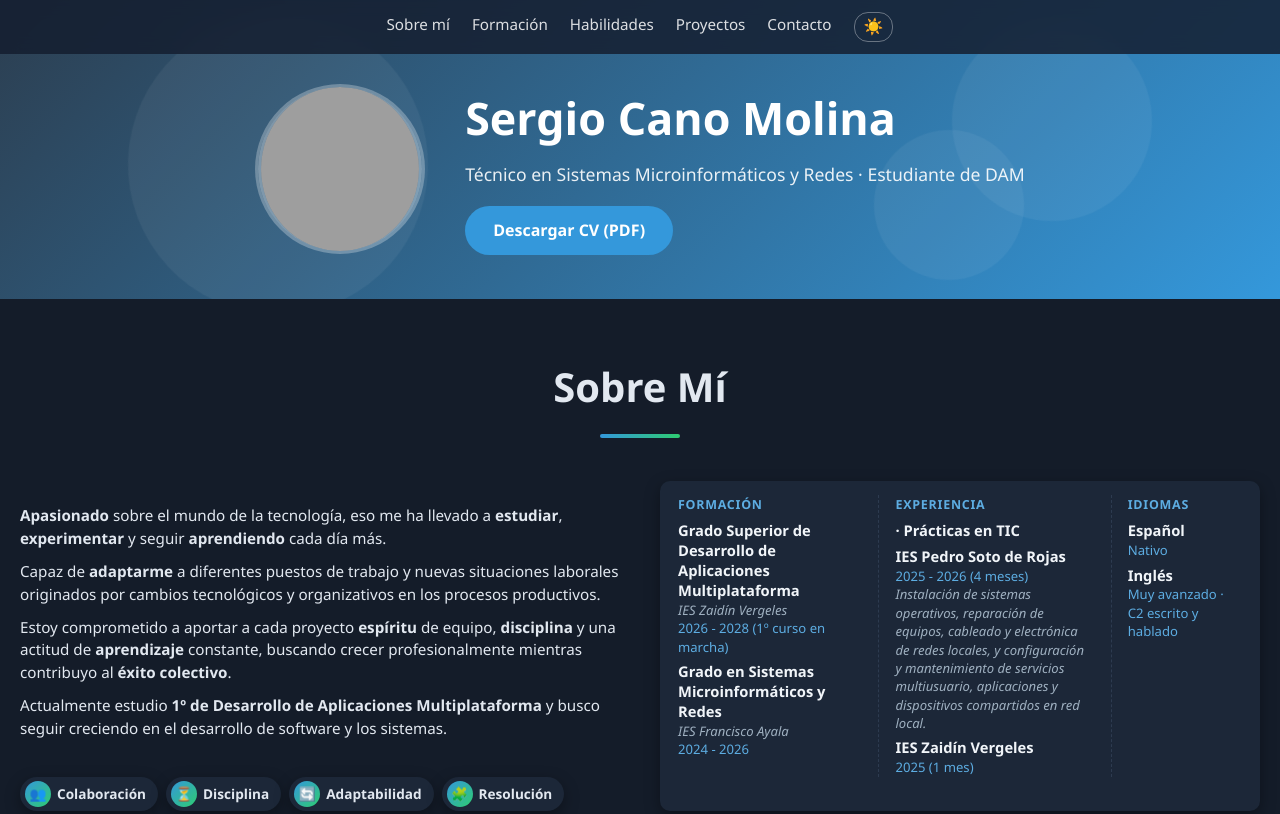
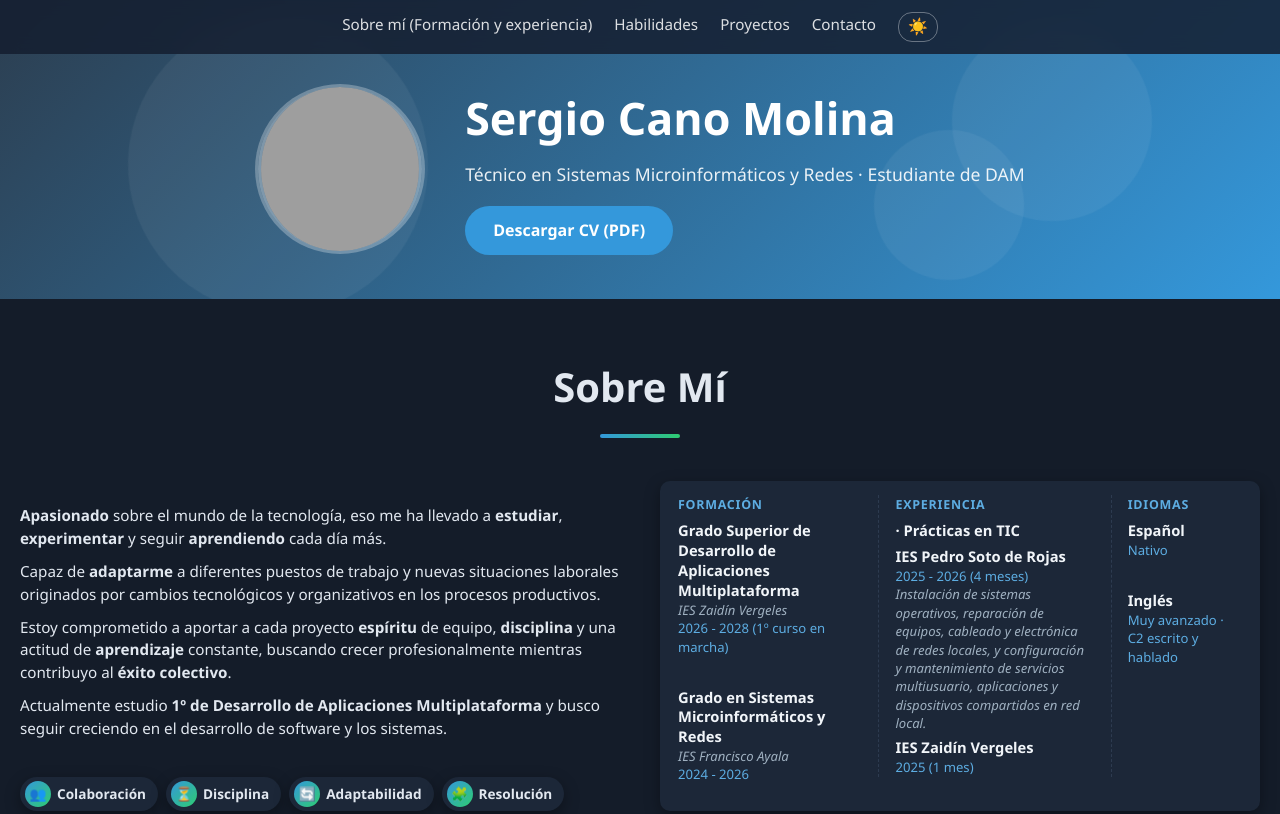
Before and after one commit to Scanmol/scanmolcv, a plain HTML site: page index.html in a window 1280 px wide. Shown: the top 814 px of the page. Drawn offline with Linux system fonts and the light colour scheme; grey boxes are pictures that could not be loaded.

Commit message:
pequeños cambios y formateo

```diff
--- a/index.html
+++ b/index.html
@@ -17,8 +17,7 @@
 </head>
 <body>
 <nav class="main-nav" aria-label="Navegación principal">
-        <a href="#sobre-mi" style="text-decoration:none">Sobre mí</a>
-        <a href="#formacion" style="text-decoration:none">Formación</a>
+        <a href="#sobre-mi" style="text-decoration:none">Sobre mí (Formación y experiencia)</a>
         <a href="#habilidades" style="text-decoration:none">Habilidades</a>
         <a href="#proyectos" style="text-decoration:none">Proyectos</a>
         <a href="#contacto" style="text-decoration:none">Contacto</a>
@@ -47,7 +46,7 @@
         </div>
     </header>
 
-<!--SOBRE MÍ-->
+<!--SOBRE MÍ (Formación y experiencia)-->
     <section id="sobre-mi" class="section-light">
         <div class="container">
             <h2 class="section-title">Sobre Mí</h2>
@@ -95,12 +94,14 @@
                                 <div class="item-date">2026 - 2028 (1º curso en marcha)</div>
                             </div>
 
+                            <br>
+
                             <div class="education-item">
                                 <div class="item-title">Grado en Sistemas Microinformáticos y Redes</div>
                                 <div class="item-subtitle">IES Francisco Ayala</div>
                                 <div class="item-date">2024 - 2026</div>
                             </div>
-                        </div>
+                    </div>
                     </div>
 
                         <div class="column middle-column">
@@ -122,7 +123,8 @@
                                 <div class="item-title">IES Zaidín Vergeles</div>
                                 <div class="item-date">2025 (1 mes)</div>
                             </div>
-                        </div>
+
+                            </div>
                         </div>
                         <div class="column right-column">
                             <div class="barra-section">
@@ -132,6 +134,8 @@
                                 <div class="item-title">Español</div>
                                 <div class="item-date">Nativo</div>
                             </div>
+
+                            <br>
 
                             <div class="experience-item">
                                 <div class="item-title">Inglés</div>
```
